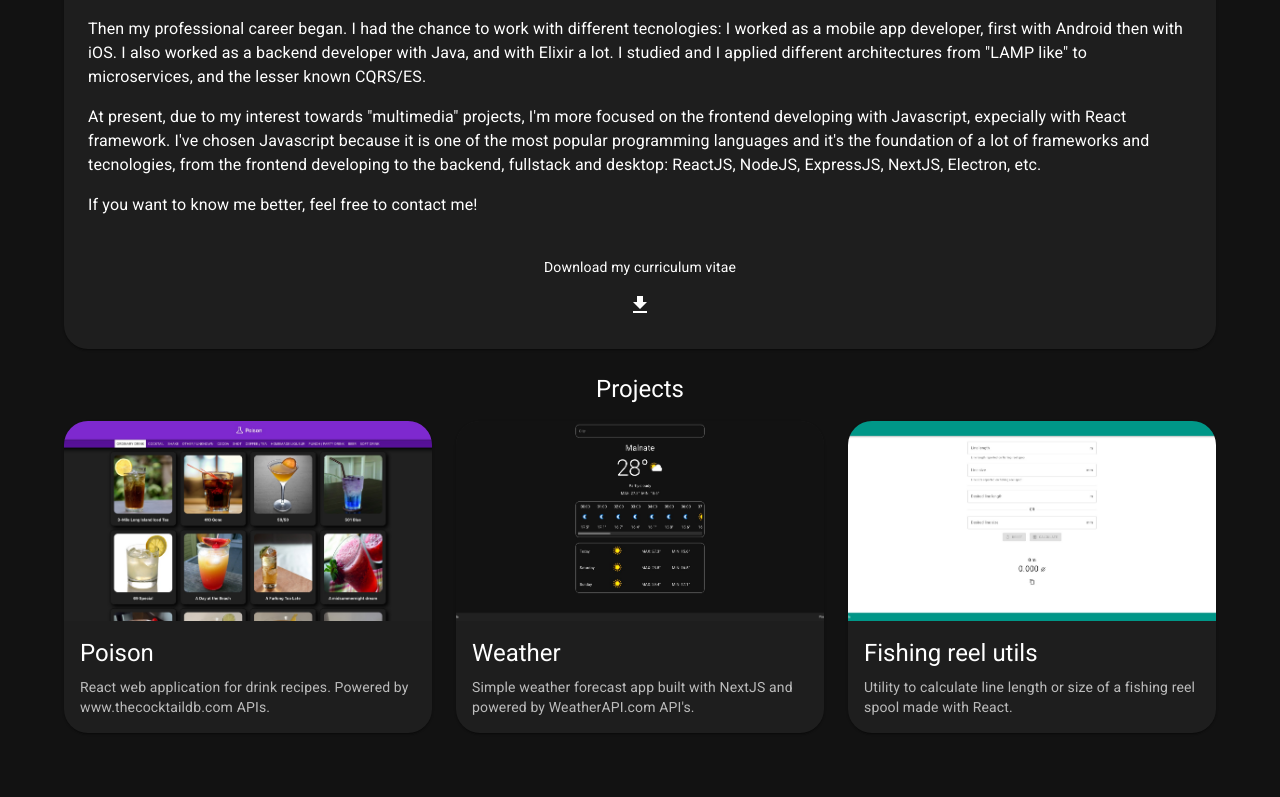
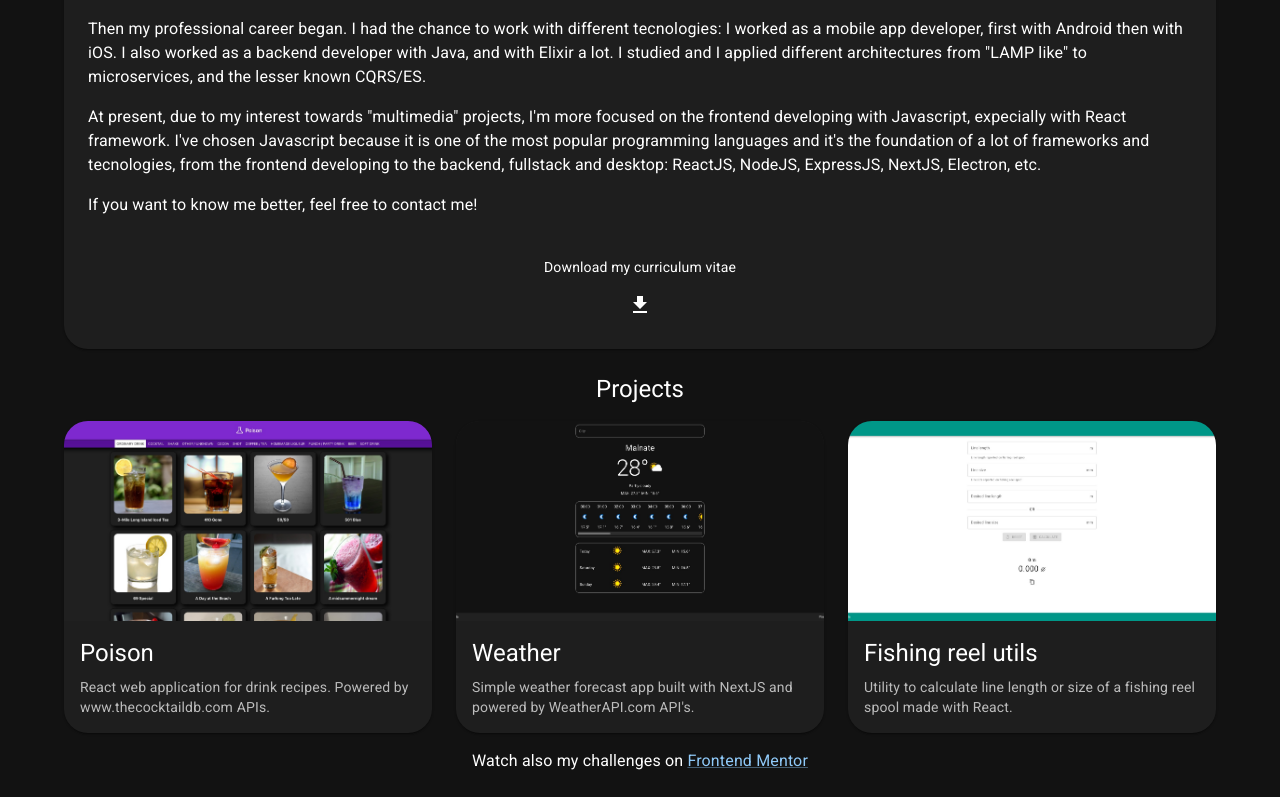
Before and after one commit to battistar/battistar.github.io, a React (Create React App) app: page / in a window 1280 px wide. Shown: the part 860-1657 px from the top of the page. Before the commit the page ends 1617 px from the top, so only its background shows below. Built offline with nearby package versions, Linux system fonts and the light colour scheme.

Commit message:
Add Frontend Mentor link

```diff
--- a/src/App.tsx
+++ b/src/App.tsx
@@ -8,6 +8,7 @@ import {
   Container,
   Grid,
   IconButton,
+  Link,
   Paper,
   Stack,
   Typography,
@@ -203,6 +204,12 @@ const Projects = (): JSX.Element => {
             );
           })}
         </Grid>
+        <Typography variant="body1" textAlign="center">
+          Watch also my challenges on{' '}
+          <Link href="https://www.frontendmentor.io/profile/battistar" target="_blank">
+            Frontend Mentor
+          </Link>
+        </Typography>
       </Stack>
     </Container>
   );
```
